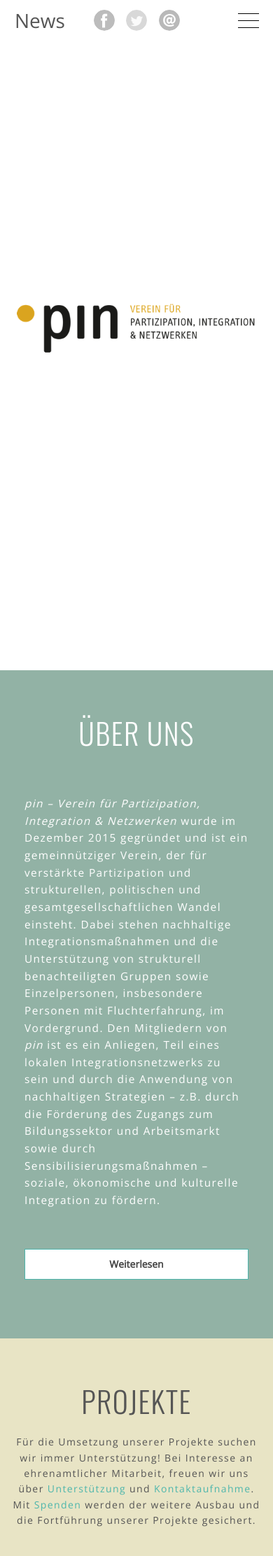
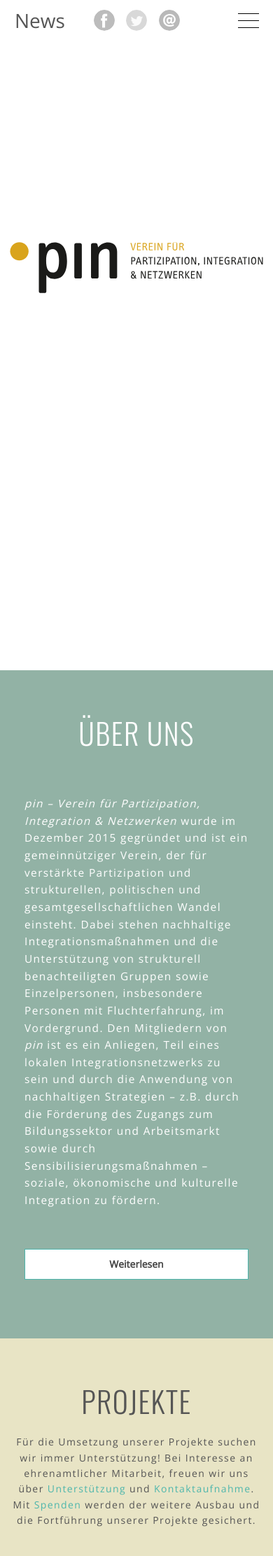
Before and after one commit to pinverein/anna-laura, a Jekyll site: the page built from index.html, in a window 390 px wide. Shown: the top 2224 px of the page at 70% size. Built offline with Jekyll 4.4.1, drawn with Linux system fonts in a browser that asks for light colours.

Commit message:
Included new logo.

```diff
--- a/assets/css/main.css
+++ b/assets/css/main.css
@@ -1228,10 +1228,10 @@ section.startscreen {
   overflow: hidden;
   text-indent: 101%;
   white-space: nowrap;
-  height: 8rem;
+  height: 6.4rem;
   width: calc(100% - 160px);
   margin: 0;
-  background-image: url("../img/logo-pin.png");
+  background-image: url(../img/logo-pin.svg);
   background-size: contain;
   background-repeat: no-repeat;
   background-position: center;
@@ -1240,10 +1240,6 @@ section.startscreen {
           transform-origin: top;
   -webkit-animation: logoFade 800ms ease-in-out;
           animation: logoFade 800ms ease-in-out; }
-  @media only screen and (-webkit-min-device-pixel-ratio: 1.3), only screen and (min--moz-device-pixel-ratio: 1.3), only screen and (-webkit-min-device-pixel-ratio: 1.3020833333333333), only screen and (min-resolution: 125dpi), only screen and (min-resolution: 1.3dppx) {
-    .start-logo {
-      background-image: url("../img/logo-pin_2x.png");
-      background-size: 500px 115px; } }
 
 @-webkit-keyframes logoFade {
   0% {
@@ -1264,9 +1260,10 @@ section.startscreen {
     opacity: 1;
     -webkit-transform: scale(1);
             transform: scale(1); } }
-  @media (max-width: 930px) {
+  @media (max-width: 980px) {
     .start-logo {
-      width: calc(100% - 200px); } }
+      height: 6rem;
+      width: calc(100% - 220px); } }
 
 .news-wrapper {
   position: absolute;
@@ -1445,8 +1442,7 @@ section.startscreen {
   .col-full {
     margin: 0 1rem; }
   .start-logo {
-    width: auto;
-    margin: -6rem 0 0; } }
+    width: auto; } }
 
 .section-about {
   background: #92b2a5;
```
Also changed, not shown: assets/css/4-sections/_startscreen.sass (+7 -5 lines), assets/img/logo-pin.svg (added), assets/img/logo-pin_2x.png (renamed from assets/img/logo-pin_x2.png).
